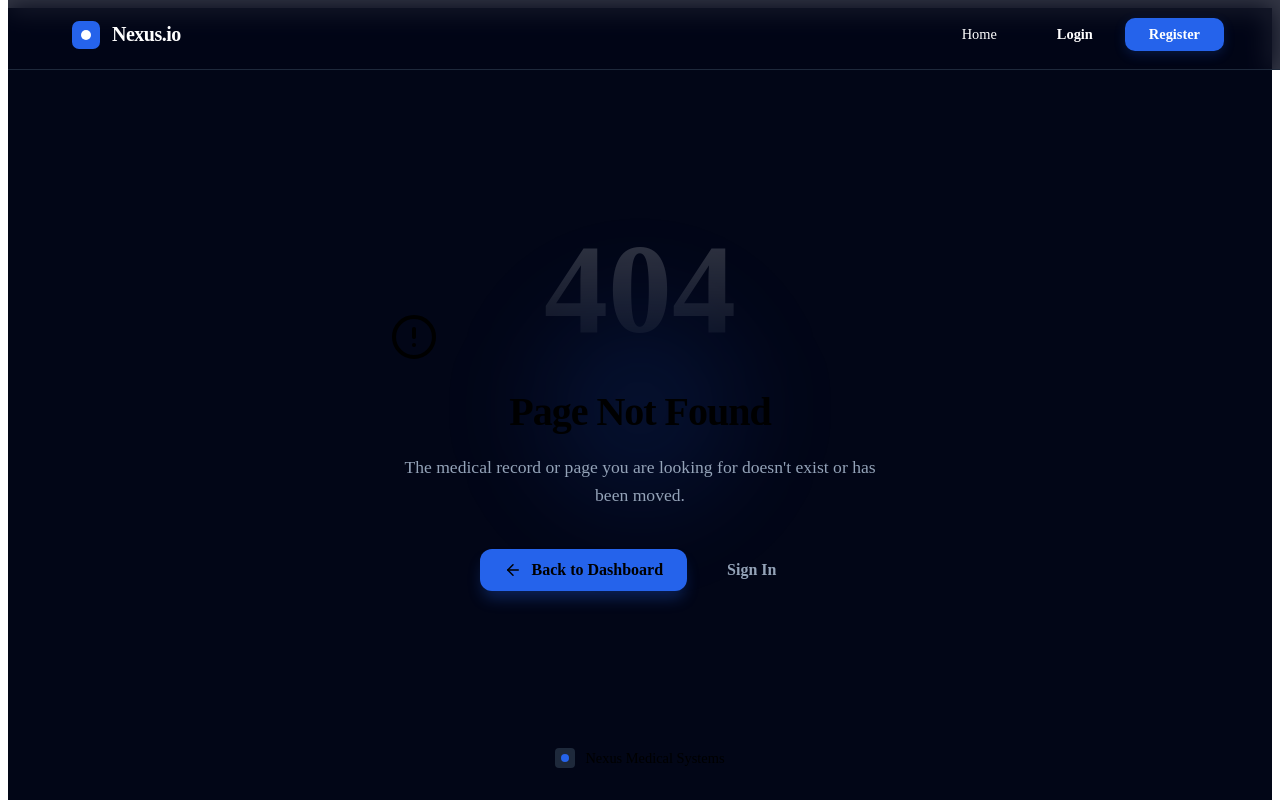
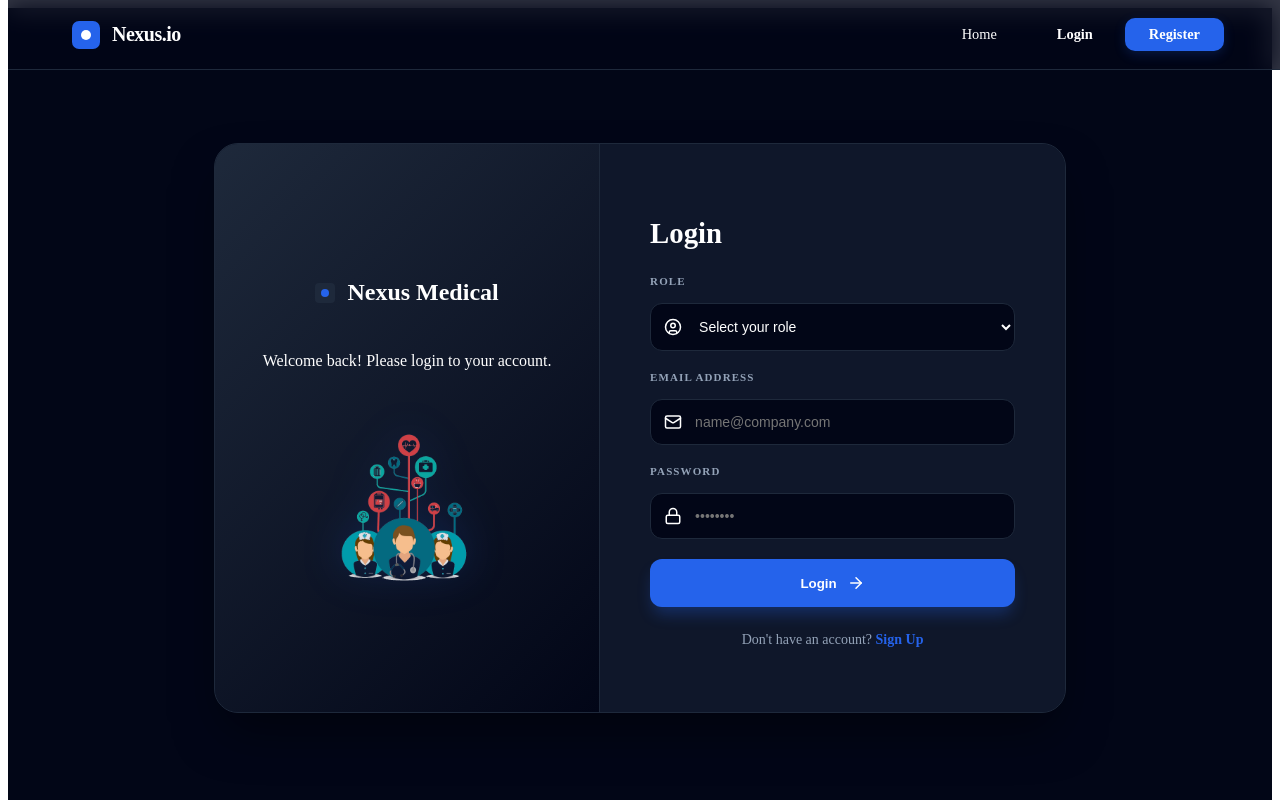
Before and after one commit to KhairiBouguidima/ComplexeMedicalePartieClient, a React (Create React App) app in the folder frontend/: page / in a window 1280 px wide. Shown: the top 800 px of the page. Built offline with nearby package versions, Linux system fonts and the light colour scheme.

Commit message:
fix deatils

```diff
--- a/frontend/src/App.css
+++ b/frontend/src/App.css
@@ -1,3 +1,3 @@
 *{
-    color: black;
+    color: rgb(255, 255, 255);
 }
--- a/frontend/src/App.js
+++ b/frontend/src/App.js
@@ -31,7 +31,9 @@ function App() {
         <Routes>
           {/* Public Routes */}
           <Route path="/Register" element={<Register />} />
+          <Route path="/" element={<Login />} />
           <Route path="/Login" element={<Login />} />
+
           {/* Protected Routes */}
               {/* Patient Routes */}
                 <Route path="/Patient/Dashboard" element={<PatientDashboard />} />
```
